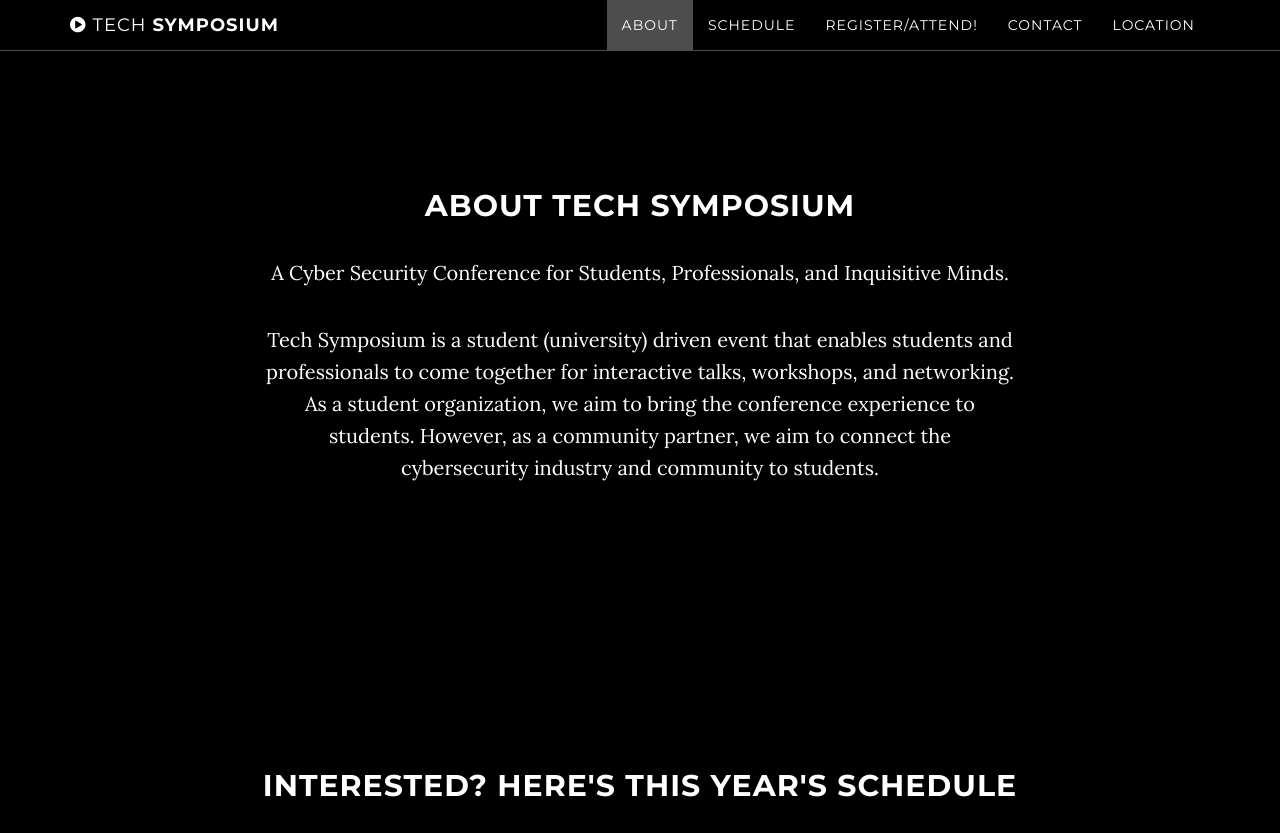
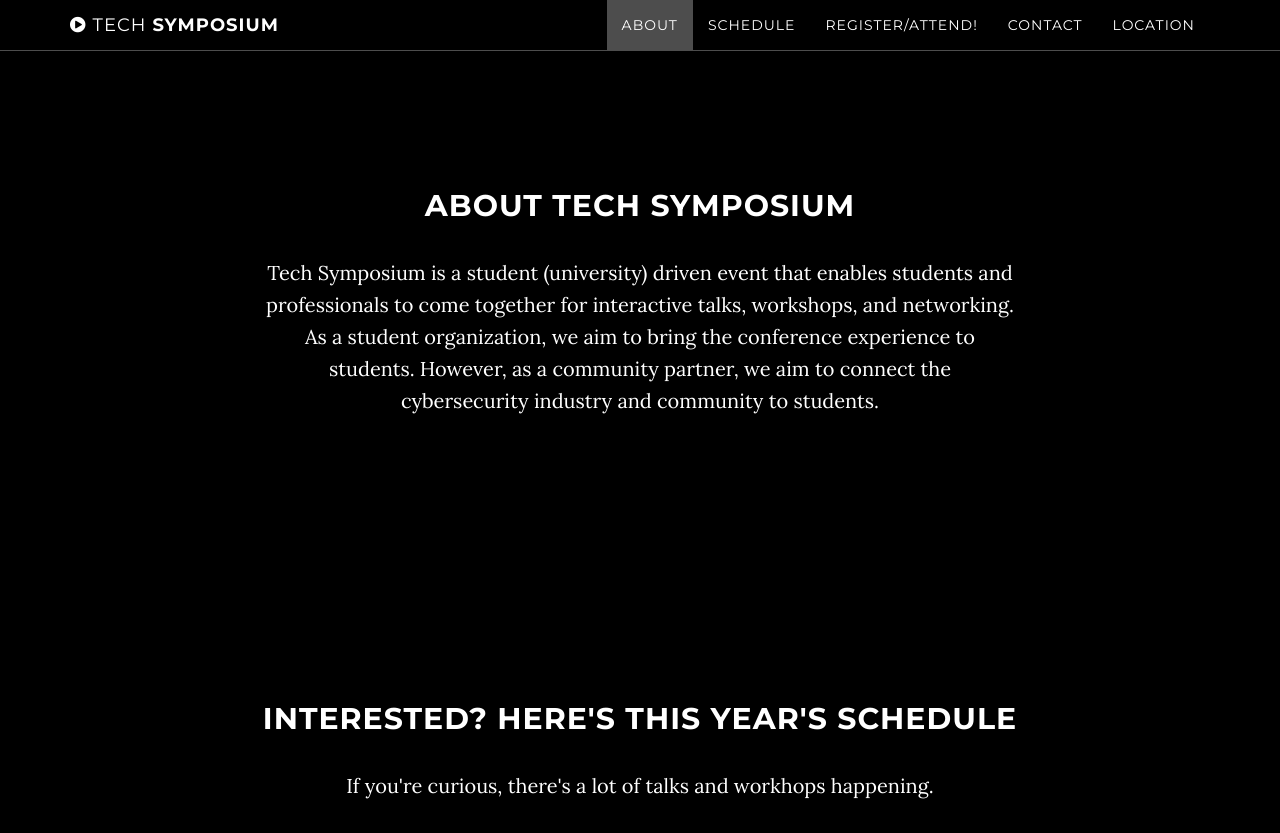
Before and after one commit to CalPolySWIFT/techsymposium-website, a Jekyll site: the page built from index.html, in a window 1280 px wide and 900 px high, scrolled down 961 px, cut to the strip 0-833 px from the top of the window. Built offline with Jekyll 4.4.1, drawn with Linux system fonts in a browser that asks for light colours.

Commit message:
Update index.html

```diff
--- a/index.html
+++ b/index.html
@@ -52,7 +52,6 @@ mapurl: "https://www.google.com/maps/embed/v1/place?q=college%20of%20business%20
     <div class="row">
         <div class="col-lg-8 col-lg-offset-2">
             <h2>About Tech Symposium</h2>
-            <p>A Cyber Security Conference for Students, Professionals, and Inquisitive Minds.</p>
 
             <p>Tech Symposium is a student (university) driven event that enables students and
                 professionals to come together for interactive talks, workshops, and networking. As a
```
